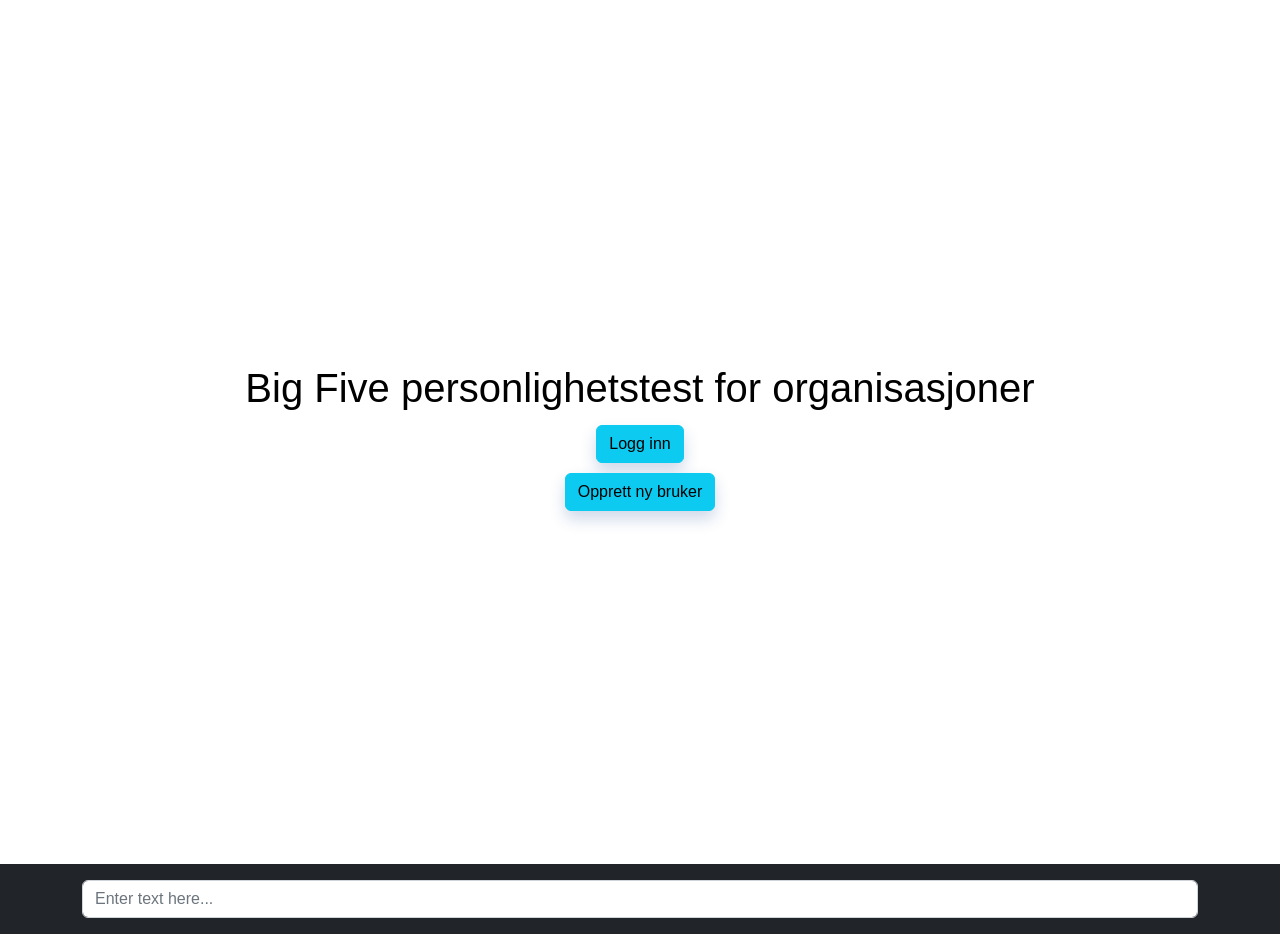
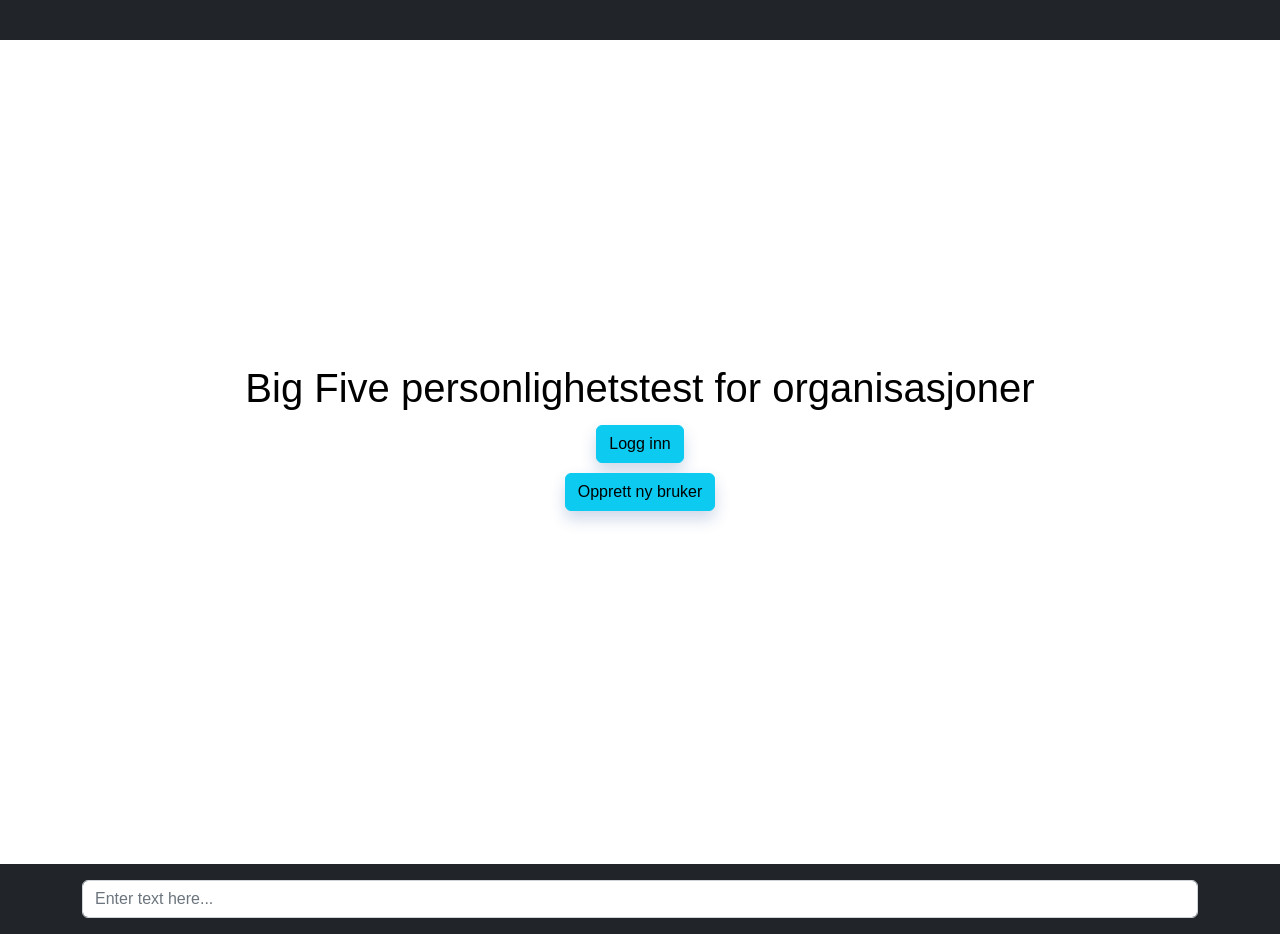
Before and after one commit to fielcool/app2000-gruppe13, a React (Create React App) app in the folder client/: page / in a window 1280 px wide. Built offline with nearby package versions, Linux system fonts and the light colour scheme.

Commit message:
modified:   client/src/Header.js

```diff
--- a/client/src/Header.js
+++ b/client/src/Header.js
@@ -4,7 +4,7 @@
 
 const Header = () => {
   return (
-    <nav className="navbar navbar-expand-lg navbar-dark">
+    <nav className="navbar navbar-expand-lg navbar-dark bg-dark">
       <div className="container-logo">
       <img src={logo} alt="Logo" className="navbar-brand" />
       </div>
```
